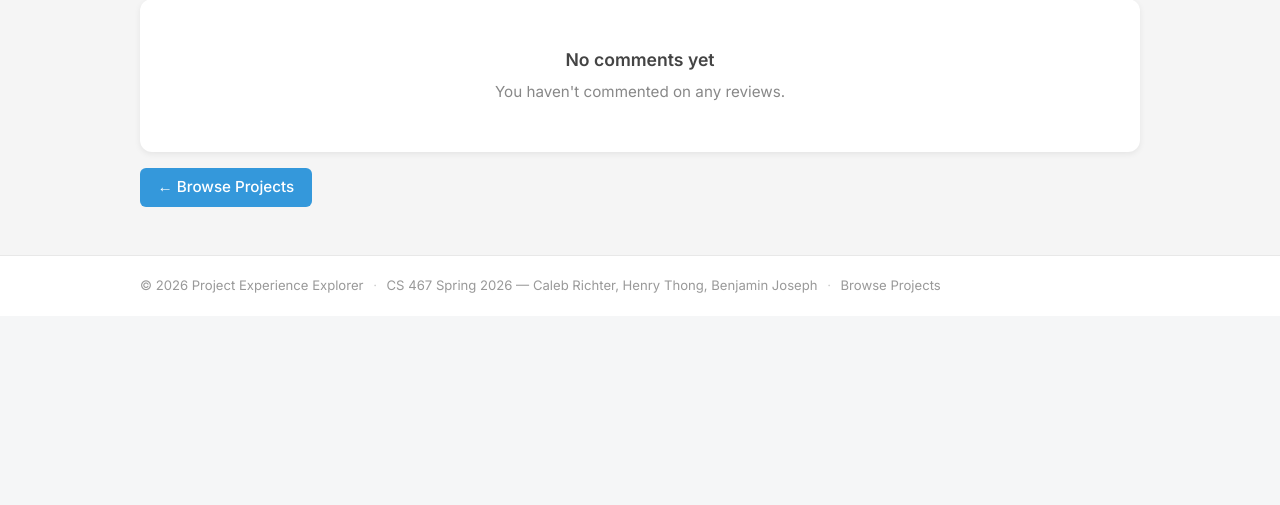
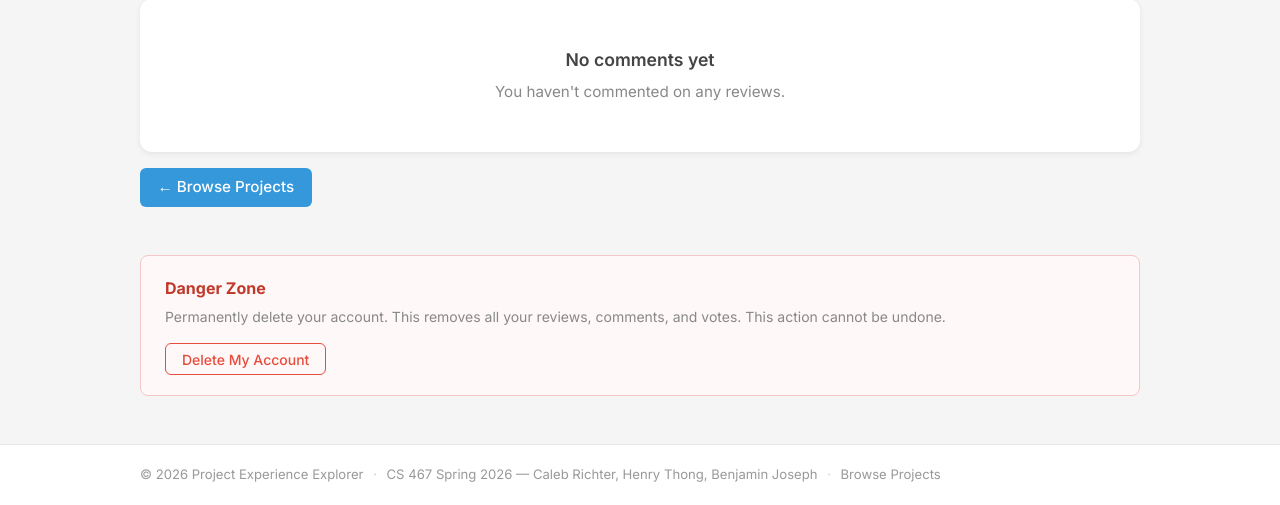
Before and after one commit to caydub/CS-467-Capstone---Project-Experience-Explorer, a Flask app: template templates/my_activity.html in a window 1280 px wide. Shown: the part 492-997 px from the top of the page. Before the commit the page ends 785 px from the top, so only its background shows below. Run offline with Flask 3, Linux system fonts and the light colour scheme; the template is opened without the code that fills it, so the values that code supplies are empty; the visitor is signed in with stand-in values (Sample User, id 1).

Commit message:
Show Edit Your Review button, add delete account
- Project detail page shows "Edit Your Review" when the logged-in user has
  already reviewed the project, instead of bouncing through a redirect
- Delete account on My Activity page: single DELETE from students cascades
  via FK to all reviews, votes, comments, and comment votes

```diff
--- a/main.py
+++ b/main.py
@@ -724,6 +724,17 @@ def project_detail(project_id):
 
     reviews = cursor.fetchall()
 
+    # check if the logged-in user has already reviewed this project
+    user_review_id = None
+    if 'student_id' in session:
+        cursor.execute(
+            'SELECT review_id FROM reviews WHERE project_id = %s AND student_id = %s',
+            (project_id, session['student_id'])
+        )
+        ur = cursor.fetchone()
+        if ur:
+            user_review_id = ur['review_id']
+
     # build a {review_id: vote_value} map for the logged-in user
     user_votes = {}
     if 'student_id' in session and reviews:
@@ -785,6 +796,7 @@ def project_detail(project_id):
         review_page=review_page,
         review_total_pages=review_total_pages,
         reviews_per_page=reviews_per_page,
+        user_review_id=user_review_id,
     )
 
 
@@ -1214,6 +1226,28 @@ def my_activity():
     return render_template('my_activity.html', reviews=reviews, comments=comments)
 
 
+@app.route('/delete-account', methods=['POST'])
+@login_required
+def delete_account():
+    """Delete the logged-in student's account and all associated data.
+
+    FK cascades handle reviews, helpfulness votes, comments, and comment votes.
+    """
+    student_id = session['student_id']
+
+    conn = get_db_connection()
+    try:
+        cursor = conn.cursor()
+        cursor.execute('DELETE FROM students WHERE student_id = %s', (student_id,))
+        conn.commit()
+    finally:
+        conn.close()
+
+    session.clear()
+    flash('Your account and all associated data have been permanently deleted.', 'success')
+    return redirect(url_for('home'))
+
+
 # ------------------------------ Error Handlers ------------------------------ #
 
 @app.errorhandler(404)
--- a/static/style.css
+++ b/static/style.css
@@ -934,6 +934,44 @@ body {
     font-size: 0.9rem;
 }
 
+.danger-zone {
+    margin-top: 3rem;
+    padding: 1.25rem 1.5rem;
+    border: 1px solid #f5c6c6;
+    border-radius: 8px;
+    background: #fff8f8;
+}
+
+.danger-zone-title {
+    margin: 0 0 0.4rem;
+    font-size: 1rem;
+    color: #c0392b;
+}
+
+.danger-zone-desc {
+    font-size: 0.875rem;
+    color: #888;
+    margin: 0 0 1rem;
+}
+
+.danger-btn {
+    background: none;
+    border: 1px solid #e74c3c;
+    color: #e74c3c;
+    font-family: inherit;
+    font-size: 0.875rem;
+    font-weight: 500;
+    padding: 0.4rem 1rem;
+    border-radius: 6px;
+    cursor: pointer;
+    transition: background-color 0.15s, color 0.15s;
+}
+
+.danger-btn:hover {
+    background: #e74c3c;
+    color: white;
+}
+
 .ai-use-tag {
     font-size: 0.8rem;
     color: #777;
--- a/templates/my_activity.html
+++ b/templates/my_activity.html
@@ -118,6 +118,20 @@
 
 <a href="{{ url_for('home') }}" class="button" style="margin-top: 1rem;">&#8592; Browse Projects</a>
 
+<div class="danger-zone">
+    <h3 class="danger-zone-title">Danger Zone</h3>
+    <p class="danger-zone-desc">
+        Permanently delete your account. This removes all your reviews, comments, and votes.
+        This action cannot be undone.
+    </p>
+    <form method="POST" action="{{ url_for('delete_account') }}">
+        <button type="submit" class="danger-btn"
+                onclick="return confirm('Delete your account and all associated data? This cannot be undone.')">
+            Delete My Account
+        </button>
+    </form>
+</div>
+
 <script>
     document.querySelectorAll('.review-text').forEach(function (el) {
         if (el.scrollHeight > el.clientHeight + 2) {
--- a/templates/project_detail.html
+++ b/templates/project_detail.html
@@ -63,9 +63,15 @@
 </a>
 {% endif %}
 
+{% if session.student_id and user_review_id %}
+<a href="{{ url_for('edit_review', review_id=user_review_id) }}" class="button">
+    Edit Your Review
+</a>
+{% else %}
 <a href="{{ url_for('submit_review', project_id=project.project_id) }}" class="button">
     Submit Review
 </a>
+{% endif %}
 
 {# ---- Reviews header ---- #}
 <div class="reviews-header">
```
